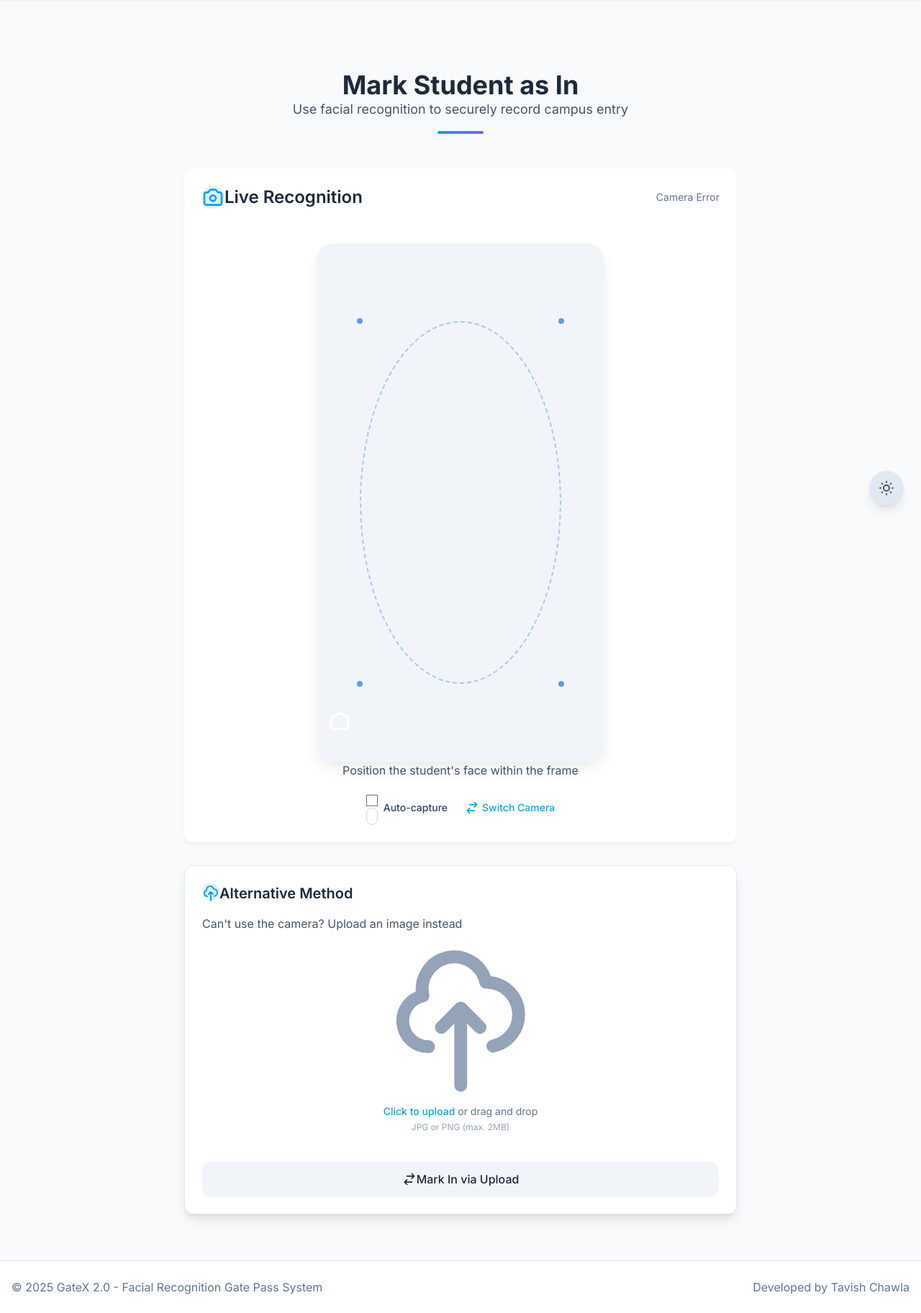
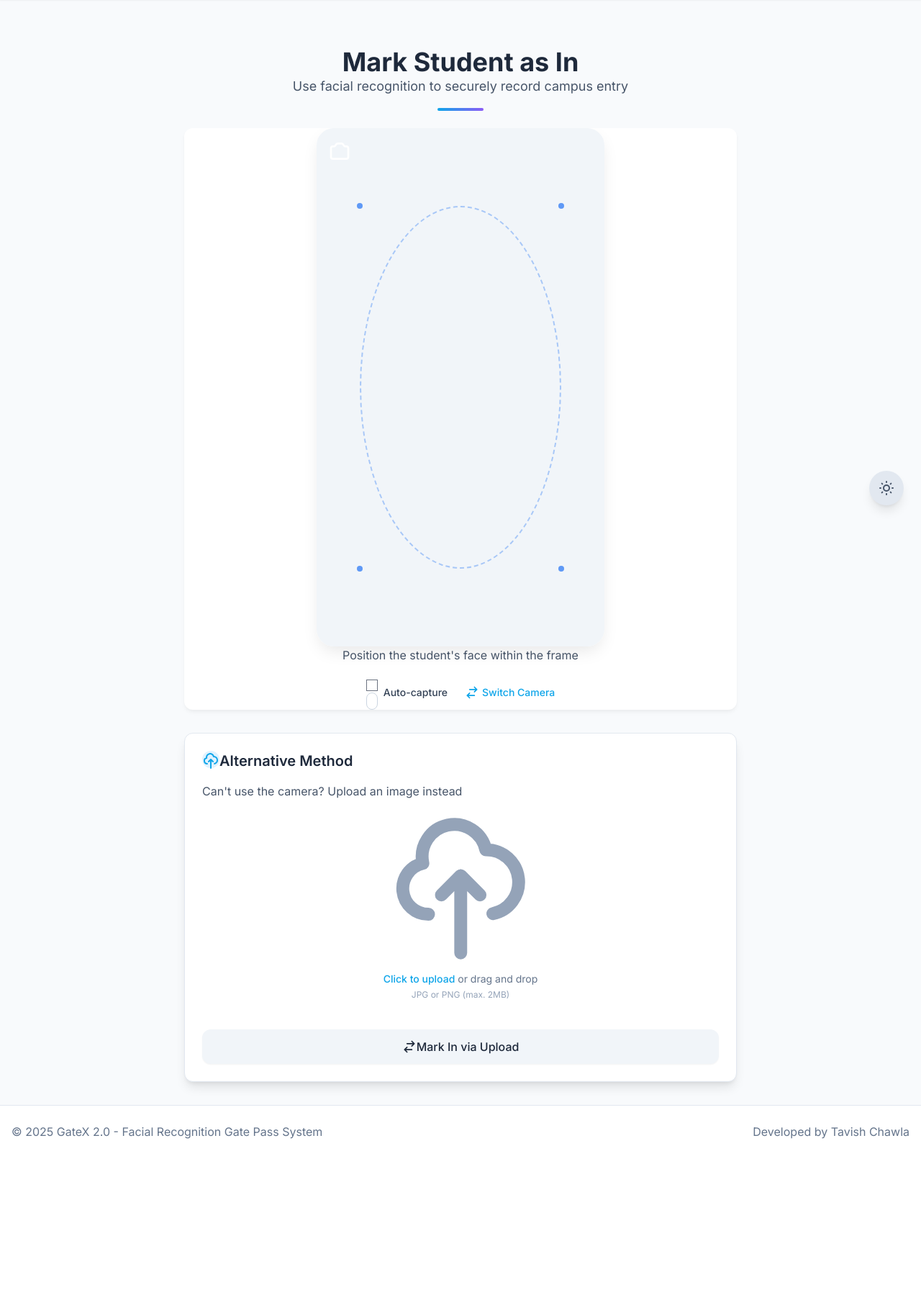
Before and after one commit to tchawla827/GateX_2.0, a Flask app: page /mark_in in a window 1280 px wide. Shown: the part 74-1898 px from the top of the page at 72% size. After the commit the page ends 1656 px from the top, so only its background shows below. Run offline with Flask 3, Linux system fonts and the light colour scheme; the visitor is signed in with stand-in values (Sample User, id 1); parts of the project's set-up code (start-up, migrations or seed data) failed here and were passed over.

Commit message:
Remove camera status header

```diff
--- a/template/base.html
+++ b/template/base.html
@@ -60,7 +60,7 @@
         </header>
 
         <!-- Content -->
-        <main class="flex-grow container mx-auto px-4 py-8">
+        <main class="flex-grow container mx-auto px-4 py-4">
             {% block content %}{% endblock %}
         </main>
 
--- a/template/mark_in.html
+++ b/template/mark_in.html
@@ -3,9 +3,9 @@
 {% block title %}Mark In - Face Recognition{% endblock %}
 
 {% block content %}
-<div class="container mx-auto px-4 py-8 flex-grow">
+<div class="container mx-auto px-4 py-4 flex-grow">
     <!-- Hero Section -->
-    <div class="text-center mb-12">
+    <div class="text-center mb-6">
         <div class="inline-flex items-center justify-center w-20 h-20 bg-gradient-to-br from-primary-500 to-secondary-500 rounded-2xl shadow-lg mb-4">
             <svg xmlns="http://www.w3.org/2000/svg" class="h-10 w-10 text-white" fill="none" viewBox="0 0 24 24" stroke="currentColor">
                 <path stroke-linecap="round" stroke-linejoin="round" stroke-width="2" d="M3 9a2 2 0 012-2h.93a2 2 0 001.664-.89l.812-1.22A2 2 0 0110.07 4h3.86a2 2 0 011.664.89l.812 1.22A2 2 0 0018.07 7H19a2 2 0 012 2v9a2 2 0 01-2 2H5a2 2 0 01-2-2V9z" />
@@ -24,30 +24,10 @@
     <div class="max-w-3xl mx-auto">
         <!-- Camera Section -->
         <div class="card bg-white dark:bg-surface-800 rounded-3xl shadow-xl overflow-hidden mb-8 transition-all duration-300 hover:shadow-2xl">
-            <div class="p-6 pb-4">
-                <div class="flex items-center justify-between mb-6">
-                    <h2 class="text-2xl font-semibold text-surface-800 dark:text-surface-100">
-                        <span class="relative">
-                            <span class="absolute -left-2 -top-2 w-8 h-8 bg-primary-100 dark:bg-primary-900 rounded-full opacity-60"></span>
-                            <span class="relative z-10 flex items-center">
-                                <svg xmlns="http://www.w3.org/2000/svg" class="h-8 w-8 inline-block mr-2 text-primary-500" fill="none" viewBox="0 0 24 24" stroke="currentColor">
-                                    <path stroke-linecap="round" stroke-linejoin="round" stroke-width="2" d="M3 9a2 2 0 012-2h.93a2 2 0 001.664-.89l.812-1.22A2 2 0 0110.07 4h3.86a2 2 0 011.664.89l.812 1.22A2 2 0 0018.07 7H19a2 2 0 012 2v9a2 2 0 01-2 2H5a2 2 0 01-2-2V9z" />
-                                    <path stroke-linecap="round" stroke-linejoin="round" stroke-width="2" d="M15 13a3 3 0 11-6 0 3 3 0 016 0z" />
-                                </svg>
-                                Live Recognition
-                            </span>
-                        </span>
-                    </h2>
-                    <div class="flex items-center">
-                        <div id="camera-status" class="w-3 h-3 rounded-full bg-gray-500 mr-2 pulse-animation"></div>
-                        <span class="text-sm text-surface-500 dark:text-surface-400">Loading...</span>
-                    </div>
-                </div>
-            </div>
 
             <!-- Camera Feed -->
             <div class="px-6">
-                <div class="camera-container mb-6 relative">
+                <div class="camera-container mb-4 relative">
                     <div class="camera-frame">
                         <video id="video" autoplay playsinline muted class="camera-feed"></video>
                         <div class="face-guide"></div>
@@ -58,7 +38,7 @@
                             <div class="dot dot-br"></div>
                         </div>
                     </div>
-                    <div class="absolute bottom-6 left-0 right-0 flex justify-center">
+                    <div class="absolute bottom-4 left-0 right-0 flex justify-center">
                         <button id="capture-button" class="p-4 rounded-full bg-gradient-to-br from-primary-500 to-secondary-500 hover:from-primary-600 hover:to-secondary-600 text-white shadow-xl transform transition-all hover:scale-105 focus:outline-none focus:ring-2 focus:ring-primary-500 focus:ring-opacity-50 ring-2 ring-white dark:ring-surface-800">
                             <svg xmlns="http://www.w3.org/2000/svg" class="h-8 w-8" fill="none" viewBox="0 0 24 24" stroke="currentColor">
                                 <path stroke-linecap="round" stroke-linejoin="round" stroke-width="2" d="M3 9a2 2 0 012-2h.93a2 2 0 001.664-.89l.812-1.22A2 2 0 0110.07 4h3.86a2 2 0 011.664.89l.812 1.22A2 2 0 0018.07 7H19a2 2 0 012 2v9a2 2 0 01-2 2H5a2 2 0 01-2-2V9z" />
@@ -68,7 +48,7 @@
                 </div>
             </div>
 
-            <div class="px-6 pb-6">
+            <div class="px-6 pb-4">
                 <p class="text-center text-surface-600 dark:text-surface-300 mb-4">
                     Position the student's face within the frame
                 </p>
@@ -278,10 +258,6 @@
 
     async function startCamera() {
         try {
-            const video = document.getElementById('video');
-            const statusIndicator = document.getElementById('camera-status');
-            const statusText = statusIndicator.nextElementSibling;
-
             if (currentStream) {
                 currentStream.getTracks().forEach(track => track.stop());
             }
@@ -297,28 +273,13 @@
             const stream = await navigator.mediaDevices.getUserMedia(constraints);
             currentStream = stream;
             video.srcObject = stream;
-
-            // Update status
-            statusIndicator.classList.remove('bg-gray-500', 'bg-red-500');
-            statusIndicator.classList.add('bg-green-500');
-            statusText.textContent = 'Ready';
-
             return true;
         } catch (err) {
             console.error("Error accessing camera:", err);
-            const statusIndicator = document.getElementById('camera-status');
-            const statusText = statusIndicator.nextElementSibling;
-
-            statusIndicator.classList.remove('bg-gray-500', 'bg-green-500');
-            statusIndicator.classList.add('bg-red-500');
-            statusText.textContent = 'Camera Error';
-
             showToast({ message: "Could not access camera", type: 'error' });
             return false;
         }
-    }
 
-    // Switch Camera
     document.getElementById('switch-camera').addEventListener('click', function() {
         facingMode = facingMode === "user" ? "environment" : "user";
         startCamera();
```
